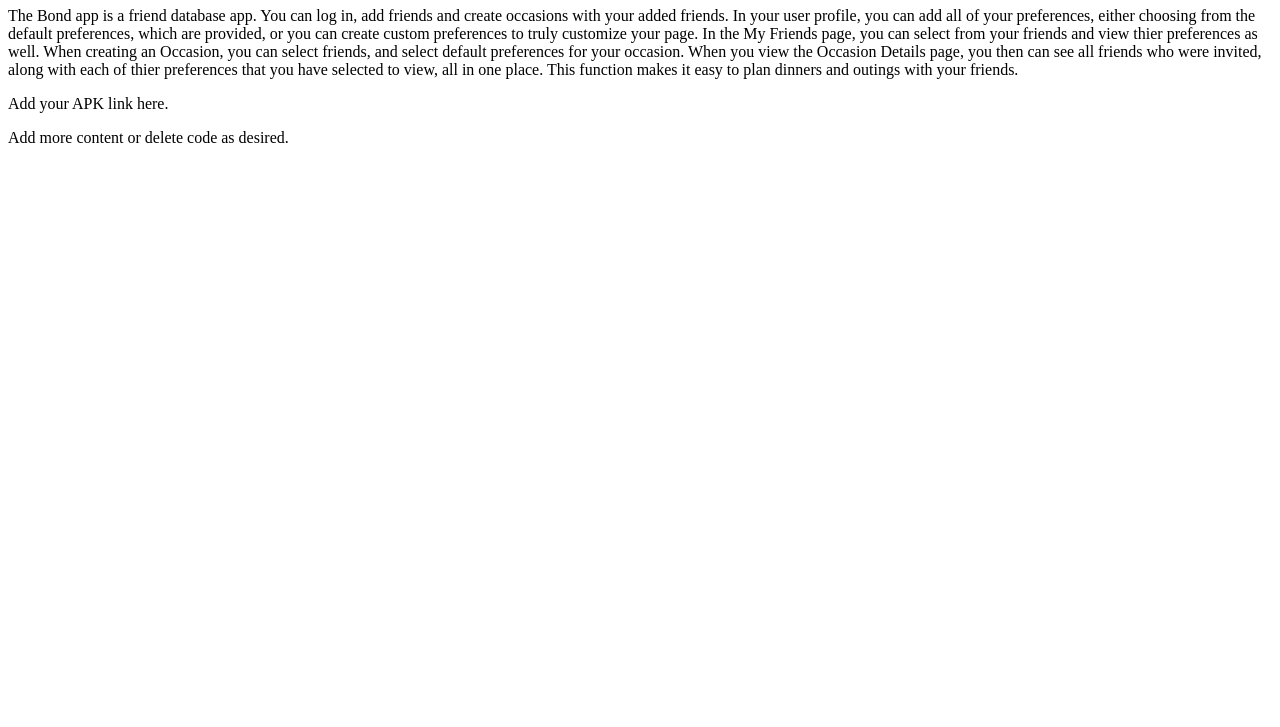
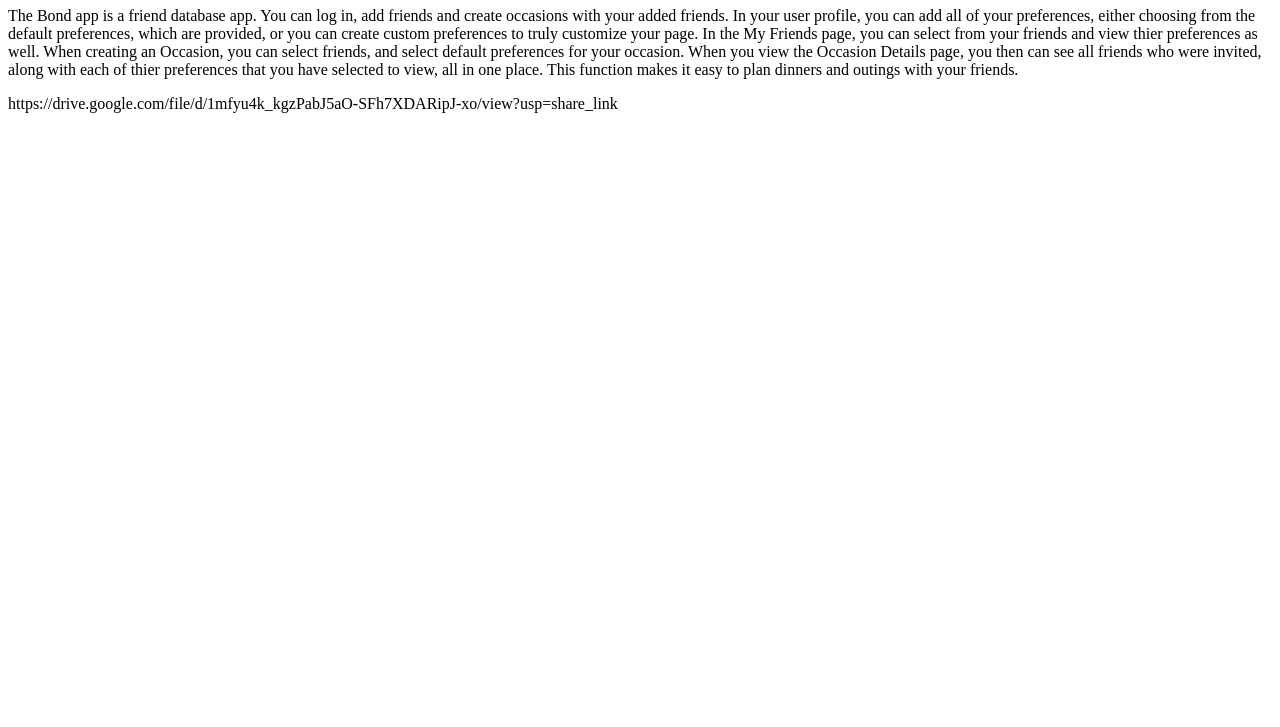
Before and after one commit to seqsunshine/bond_app, a plain HTML site: page index.html in a window 1280 px wide. Shown: the part 73-800 px from the top of the page. Drawn offline with Linux system fonts and the light colour scheme.

Commit message:
Update index.html

```diff
--- a/index.html
+++ b/index.html
@@ -24,9 +24,7 @@
     preferences that you have selected to view, all in one place. This function makes it easy to plan dinners and outings with your
     friends.</p>
 
-    <p>Add your APK link here.</p>
-
-   <p>Add more content or delete code as desired.</p>
+    <p>https://drive.google.com/file/d/1mfyu4k_kgzPabJ5aO-SFh7XDARipJ-xo/view?usp=share_link</p>
 
 </body>
 
```
